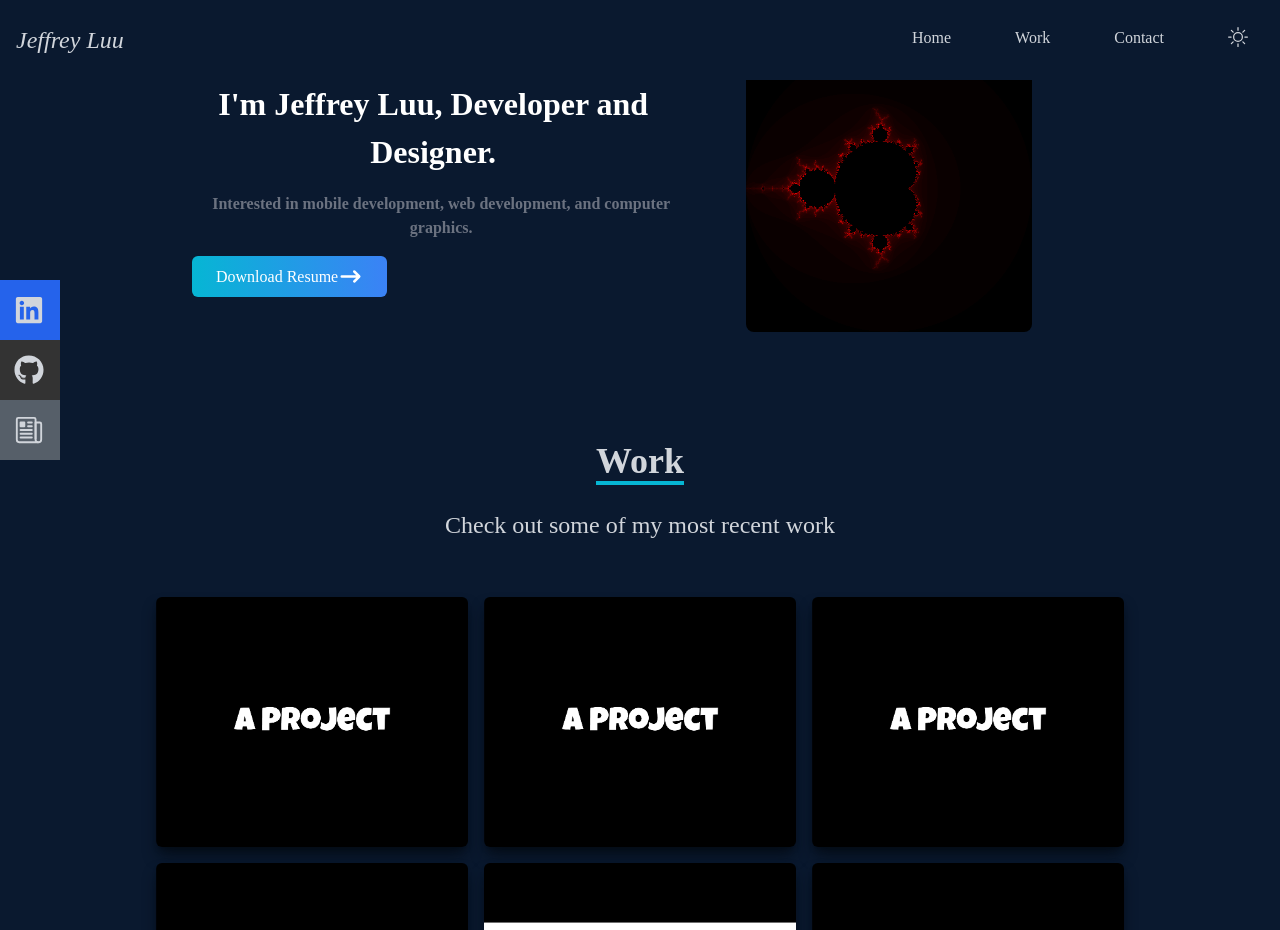
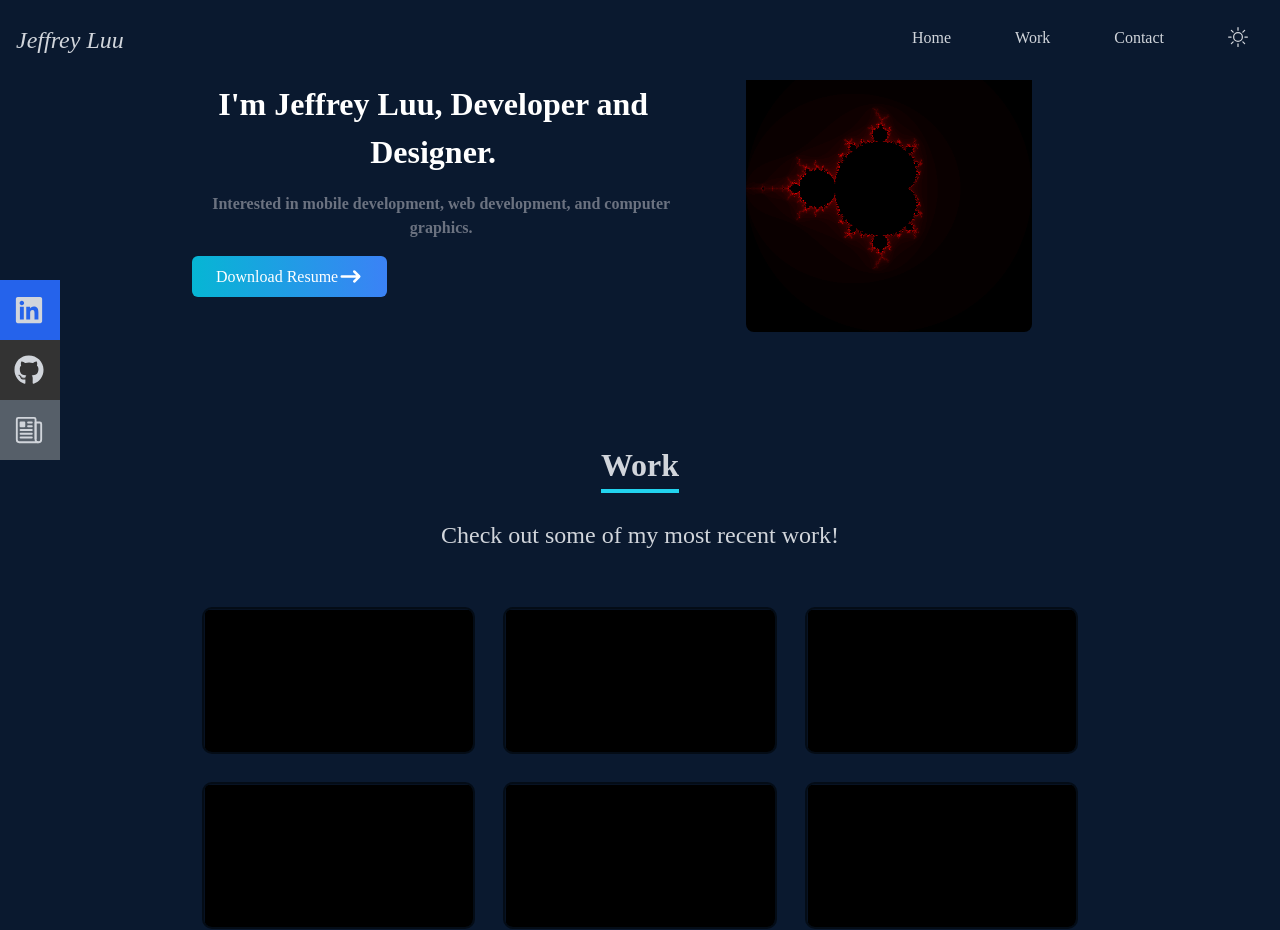
Before and after one commit to jdluu/portfolio, a React (Create React App) app: page / in a window 1280 px wide. Shown: the top 930 px of the page. Built offline with nearby package versions, Linux system fonts and the light colour scheme.

Commit message:
rewrite work with normal css

```diff
--- a/src/components/Work/Work.jsx
+++ b/src/components/Work/Work.jsx
@@ -1,136 +1,124 @@
 import React from 'react';
+import './Work.css';
 
 import code from '../../assets/code.png';
 import ub from '../../assets/ub.png';
 
 const Works = () => {
   return (
-    <div name='work' className='w-full md:h-screen text-gray-300 bg-[#0a192f]'>
-      <div className='max-w-[1000px] mx-auto p-4 flex flex-col justify-center w-full h-full'>
-        <div className='pb-8 w-full flex justify-center items-center flex-col'>
-          <p className='text-4xl font-bold inline border-b-4 text-gray-300 border-cyan-500'>
+  <div class = "WorkContainer">
+      <div class = "WorkContainer2">
+          <div class = "WorkContainerHeading">
+              <p class = "WorkHeading">
                   Work
               </p>
-          <p className='py-6 text-2xl'>Check out some of my most recent work</p>
+              <p class = "WorkDescription">
+                  Check out some of my most recent work!
+              </p>
           </div>
-        {/* Container */}
-        <div className='grid sm:grid-cols-2 md:grid-cols-3 gap-4'>
-            {/* Grid Item */}
-          <div
-            style={{ backgroundImage: `url(${code})` }}
-            className='shadow-lg shadow-[#040c16] group container rounded-md flex justify-center items-center mx-auto content-div'
-          >
-            {/* Hover Effects */}
-            <div className='opacity-0 group-hover:opacity-100 flex justify-center items-center flex-col'>
-              <span className=' text-lg font-bold text-white tracking-wider'>
+          <div class = "GridContainer">
+              <div class = "BackgroundContainer" style={{ backgroundImage: `url(${code})` }}>
+                  <div class = "ProjectContainer">
+                      <span class = "ProjectTitle">
                         ZooSeeker
                       </span>
-              <p className='text-center'>An Android application for planning a trip to the San Diego Zoo, made with Java.</p>
-              <div className='pt-8 text-center'>
-                <a href='/'>
-                  <button className='text-center rounded-lg px-4 py-3 m-2 bg-white text-gray-700 font-bold text-lg'>
+                      <p class = "HoverDescription">
+                        An Android application for planning a trip to the San Diego Zoo, made with Java.
+                      </p>
+                      <div class = "Link Container">
+                          <a href = '/'>
+                              <button class = "LearnMoreButton">
                                 Learn More
                               </button>
                           </a>
                       </div>
                   </div>
                 </div>
-          <div
-            style={{ backgroundImage: `url(${code})` }}
-            className='shadow-lg shadow-[#040c16] group container rounded-md flex justify-center items-center mx-auto content-div'
-          >
-            {/* Hover Effects */}
-            <div className='opacity-0 group-hover:opacity-100 flex justify-center items-center flex-col'>
-              <span className=' text-lg font-bold text-white tracking-wider'>
-                Learning From Health
+                <div class = "BackgroundContainer" style={{ backgroundImage: `url(${code})` }}>
+                  <div class = "ProjectContainer">
+                      <span class = "ProjectTitle">
+                        Learning from Health
                       </span>
-              <p className='text-center'>A Data Science project that develops a model to predict income based on health statistics, made with Python</p>
-              <div className='pt-8 text-center'>
-                <a href='/'>
-                  <button className='text-center rounded-lg px-4 py-3 m-2 bg-white text-gray-700 font-bold text-lg'>
+                      <p class = "HoverDescription">
+                        A Data Science project that develops a model to predict income based on health statistics, made with Python
+                      </p>
+                      <div class = "Link Container">
+                          <a href = '/'>
+                              <button class = "LearnMoreButton">
                                 Learn More
                               </button>
                           </a>
                       </div>
                   </div>
                 </div>
-          <div
-            style={{ backgroundImage: `url(${code})` }}
-            className='shadow-lg shadow-[#040c16] group container rounded-md flex justify-center items-center mx-auto content-div'
-          >
-            {/* Hover Effects */}
-            <div className='opacity-0 group-hover:opacity-100 flex justify-center items-center flex-col'>
-              <span className=' text-lg font-bold text-white tracking-wider'>
-                BlackJack
+                <div class = "BackgroundContainer" style={{ backgroundImage: `url(${code})` }}>
+                  <div class = "ProjectContainer">
+                      <span class = "ProjectTitle">
+                        UrBenefit
                       </span>
-              <p className='text-center'>A web implementation of BlackJack, made with HTML and CSS.</p>
-              <div className='pt-8 text-center'>
-                <a href='/'>
-                  <button className='text-center rounded-lg px-4 py-3 m-2 bg-white text-gray-700 font-bold text-lg'>
+                      <p class = "HoverDescription">
+                        A Proof of Concept centralized hub for community events.
+                      </p>
+                      <div class = "Link Container">
+                          <a href = 'https://sites.google.com/ucsd.edu/urbenefit/home?authuser=0'>
+                              <button class = "LearnMoreButton">
                                 Learn More
                               </button>
                           </a>
                       </div>
                   </div>
                 </div>
-          <div
-            style={{ backgroundImage: `url(${code})` }}
-            className='shadow-lg shadow-[#040c16] group container rounded-md flex justify-center items-center mx-auto content-div'
-          >
-            {/* Hover Effects */}
-            <div className='opacity-0 group-hover:opacity-100 flex justify-center items-center flex-col'>
-              <span className=' text-lg font-bold text-white tracking-wider'>
+                <div class = "BackgroundContainer" style={{ backgroundImage: `url(${code})` }}>
+                  <div class = "ProjectContainer">
+                      <span class = "ProjectTitle">
                         SimpleTweet
                       </span>
-              <p className='text-center'>A CBT web application built with React and Mongodb</p>
-              <div className='pt-8 text-center'>
-                <a href='/'>
-                  <button className='text-center rounded-lg px-4 py-3 m-2 bg-white text-gray-700 font-bold text-lg'>
+                      <p class = "HoverDescription">
+                        An Android application for a simple Twitter client, made with Java using Twitter API.
+                      </p>
+                      <div class = "Link Container">
+                          <a href = '/'>
+                              <button class = "LearnMoreButton">
                                 Learn More
                               </button>
                           </a>
                       </div>
                   </div>
                 </div>
-          <div
-            style={{ backgroundImage: `url(${ub})` }}
-            className='shadow-lg shadow-[#040c16] group container rounded-md flex justify-center items-center mx-auto content-div'
-          >
-            {/* Hover Effects */}
-            <div className='opacity-0 group-hover:opacity-100 flex justify-center items-center flex-col'>
-              <span className=' text-lg font-bold text-white tracking-wider'>
-                UrBenefit
+                <div class = "BackgroundContainer" style={{ backgroundImage: `url(${code})` }}>
+                  <div class = "ProjectContainer">
+                      <span class = "ProjectTitle">
+                        BlackJack
                       </span>
-              <p className='text-center'>A Proof of Concept centralized hub for community events.</p>
-              <div className='pt-8 text-center'>
-                <a href='https://sites.google.com/ucsd.edu/urbenefit/home?authuser=0'>
-                  <button className='text-center rounded-lg px-4 py-3 m-2 bg-white text-gray-700 font-bold text-lg'>
+                      <p class = "HoverDescription">
+                        A web implementation of BlackJack, made with HTML and CSS.
+                      </p>
+                      <div class = "Link Container">
+                          <a href = '/'>
+                              <button class = "LearnMoreButton">
                                 Learn More
                               </button>
                           </a>
                       </div>
                   </div>
                 </div>
-          <div
-            style={{ backgroundImage: `url(${code})` }}
-            className='shadow-lg shadow-[#040c16] group container rounded-md flex justify-center items-center mx-auto content-div'
-          >
-            {/* Hover Effects */}
-            <div className='opacity-0 group-hover:opacity-100 flex justify-center items-center flex-col'>
-              <span className=' text-lg font-bold text-white tracking-wider'>
-                TODO CSE 167 Final Project
+                <div class = "BackgroundContainer" style={{ backgroundImage: `url(${code})` }}>
+                  <div class = "ProjectContainer">
+                      <span class = "ProjectTitle">
+                        ShadowMapping
                       </span>
-              <p className='text-center'>TODO GRAPHICS</p>
-              <div className='pt-8 text-center'>
-                <a href='/'>
-                  <button className='text-center rounded-lg px-4 py-3 m-2 bg-white text-gray-700 font-bold text-lg'>
+                      <p class = "HoverDescription">
+                        An implementation of shadow mapping in C++, using OpenGL.
+                      </p>
+                      <div class = "Link Container">
+                          <a href = '/'>
+                              <button class = "LearnMoreButton">
                                 Learn More
                               </button>
                           </a>
                       </div>
                   </div>
                 </div>
-
             </div>
         </div>
     </div>
```
Lines whose indentation alone changed are shown as unchanged.
